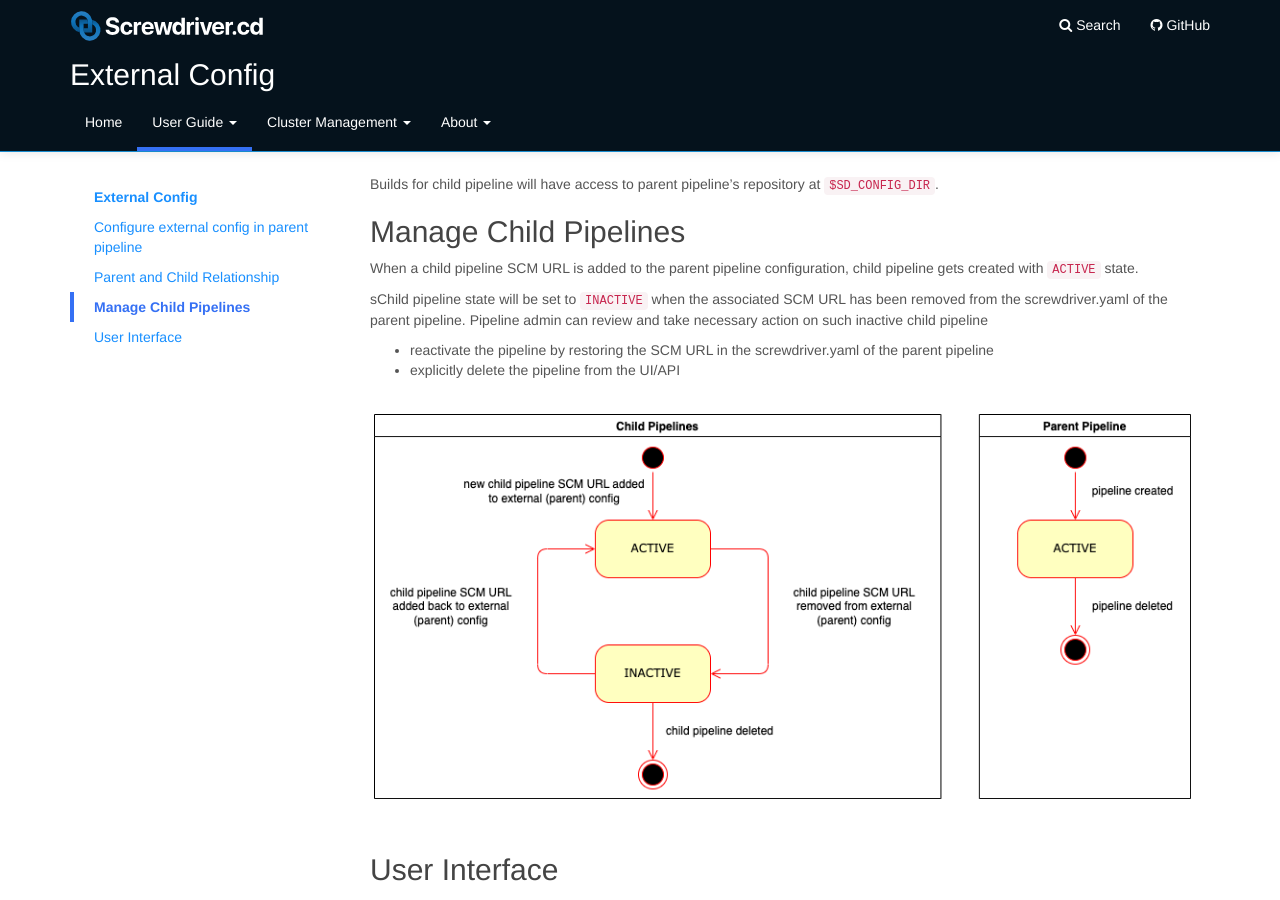
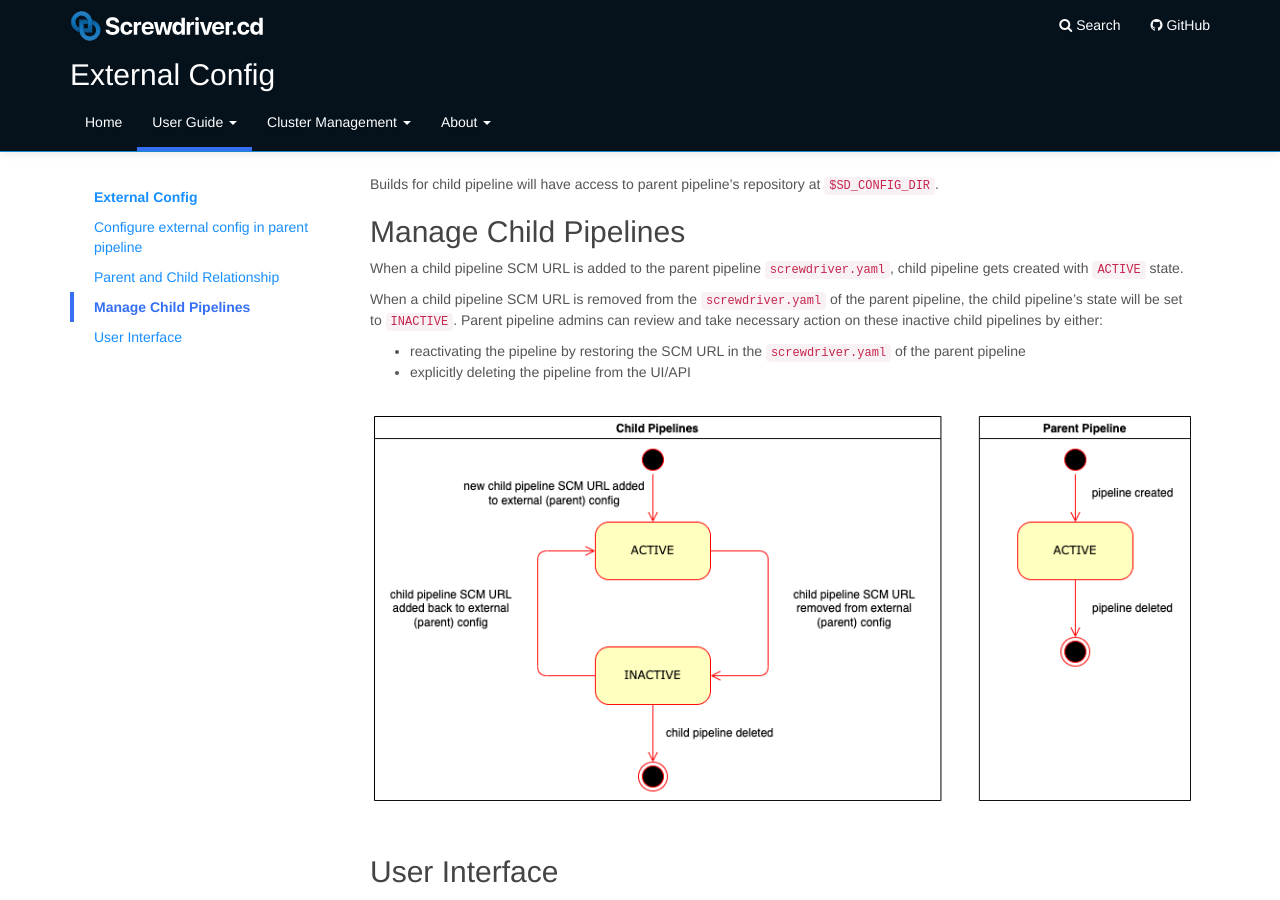
Before and after one commit to screwdriver-cd/guide, a Jekyll site: the page built from docs/user-guide/configuration/externalConfig.md, in a window 1280 px wide and 900 px high, scrolled down 802 px. Built offline with Jekyll 4.4.1, drawn with Linux system fonts in a browser that asks for light colours.

Commit message:
feat(2580): Addressing code review comments

```diff
--- a/docs/user-guide/configuration/externalConfig.md
+++ b/docs/user-guide/configuration/externalConfig.md
@@ -52,12 +52,12 @@ jobs:
 Builds for child pipeline will have access to parent pipeline's repository at [`$SD_CONFIG_DIR`](../environment-variables#directories).
 
 ## Manage Child Pipelines
-When a child pipeline SCM URL is added to the parent pipeline configuration, child pipeline gets created with `ACTIVE` state.
+When a child pipeline SCM URL is added to the parent pipeline `screwdriver.yaml`, child pipeline gets created with `ACTIVE` state.
 
-sChild pipeline state will be set to `INACTIVE` when the associated SCM URL has been removed from the screwdriver.yaml of the parent pipeline.
-Pipeline admin can review and take necessary action on such inactive child pipeline
-* reactivate the pipeline by restoring the SCM URL in the screwdriver.yaml of the parent pipeline
-* explicitly delete the pipeline from the UI/API
+When a child pipeline SCM URL is removed from the `screwdriver.yaml` of the parent pipeline, the child pipeline's state will be set to `INACTIVE`.
+Parent pipeline admins can review and take necessary action on these inactive child pipelines by either:
+* reactivating the pipeline by restoring the SCM URL in the `screwdriver.yaml` of the parent pipeline
+* explicitly deleting the pipeline from the UI/API
 
 ![External config child pipeline state](../assets/external-config-child-state.png)
 
```
